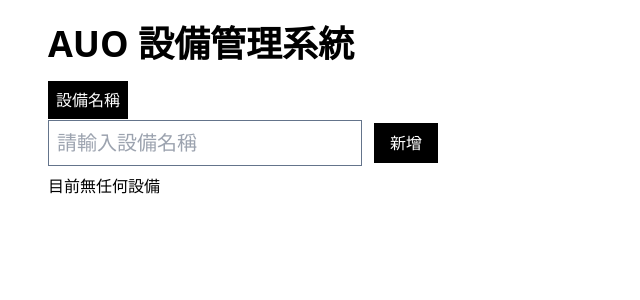
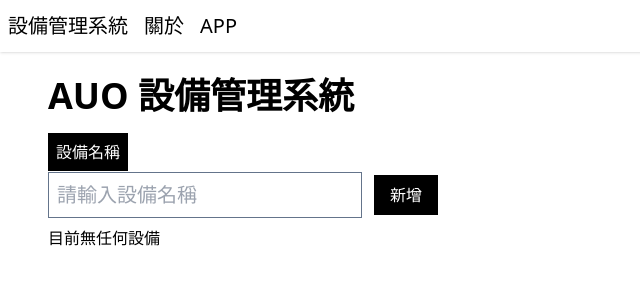
Before and after one commit to 5xTraining/AUO-Device-Manager, a Vue app: page /#/ in a window 1280 px wide. Shown: the top 300 px of the page, without its empty margins (0-640 px from the left). Built offline with nearby package versions, Linux system fonts and the light colour scheme.

Commit message:
add routers

```diff
--- a/package.json
+++ b/package.json
@@ -10,7 +10,8 @@
   "dependencies": {
     "axios": "^1.5.0",
     "uuid": "^9.0.0",
-    "vue": "^3.3.4"
+    "vue": "^3.3.4",
+    "vue-router": "^4.2.4"
   },
   "devDependencies": {
     "@vitejs/plugin-vue": "^4.3.1",
--- /dev/null
+++ b/src/Entry.vue
@@ -0,0 +1,16 @@
+<script setup>
+import { RouterView, RouterLink } from "vue-router"
+</script>
+
+<template>
+  <nav class="px-2 py-3 text-xl shadow">
+    <ul class="flex gap-4">
+      <li><RouterLink to="/">設備管理系統</RouterLink></li>
+      <li><RouterLink to="/about">關於</RouterLink></li>
+      <li><RouterLink to="/app">APP</RouterLink></li>
+    </ul>
+  </nav>
+  <main class="mx-6 sm:mx-12">
+    <RouterView></RouterView>
+  </main>
+</template>
--- /dev/null
+++ b/src/pages/About.vue
@@ -0,0 +1,3 @@
+<template>
+  <h1 class="my-6 text-4xl font-extrabold">About</h1>
+</template>
--- a/src/App.vue
+++ b/src/pages/App.vue
@@ -29,7 +29,6 @@
 </script>
 
 <template>
-  <main class="mx-6 sm:mx-12">
   <h1 class="my-6 text-4xl font-extrabold">{{ title }} 設備管理系統</h1>
   <form>
     <div>
@@ -42,9 +41,7 @@
           class="input-device"
           v-model="device"
         />
-          <button @click.prevent="addDevice" class="btn btn-action">
-            新增
-          </button>
+        <button @click.prevent="addDevice" class="btn btn-action">新增</button>
       </div>
     </div>
   </form>
@@ -61,7 +58,6 @@
       />
     </ul>
   </section>
-  </main>
 </template>
 
 <style scoped>
```
Also changed, not shown: src/main.js (+22 -4 lines), 1 other file (tests, documents, lock files or other folders). Lines whose indentation alone changed are shown as unchanged.
